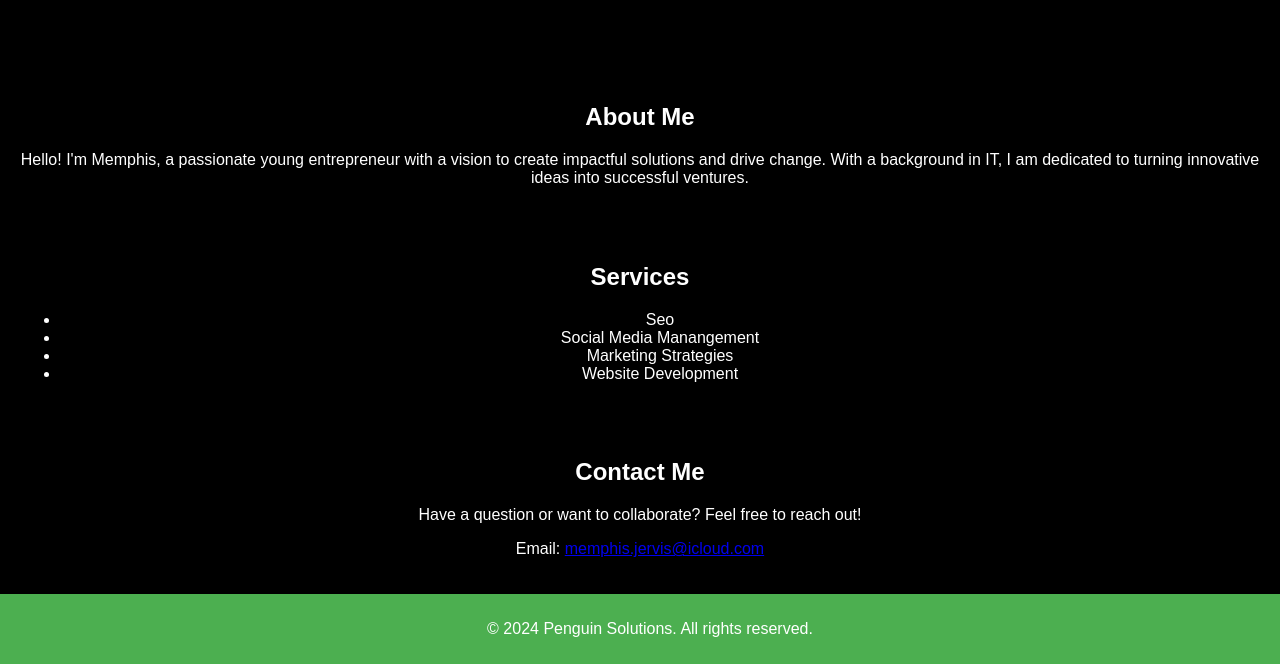
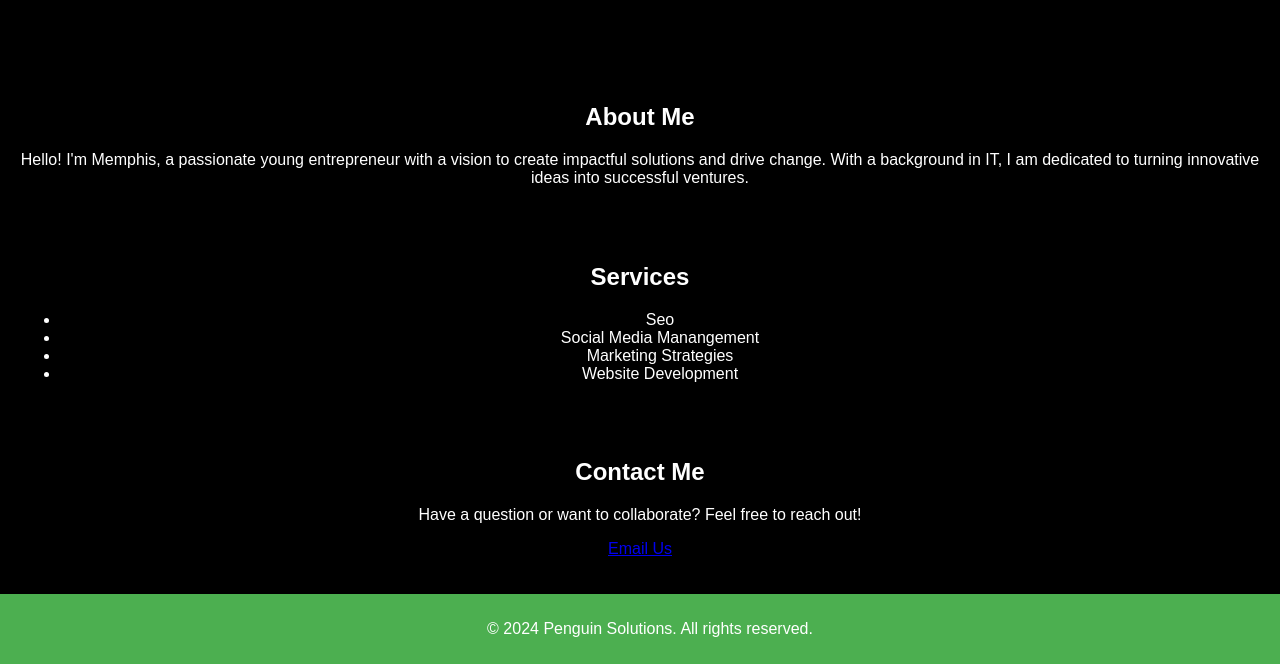
Before and after one commit to GeorgeBonzi/Test, a plain HTML site: page index.html in a window 1280 px wide. Shown: the part 334-998 px from the top of the page. Drawn offline with Linux system fonts and the light colour scheme.

Commit message:
Update index.html

```diff
--- a/index.html
+++ b/index.html
@@ -93,7 +93,7 @@
     <section id="contact" class="content">
         <h2>Contact Me</h2>
         <p>Have a question or want to collaborate? Feel free to reach out!</p>
-        <p>Email: <a href="mailto:penguin.soutions@penguinsollutions.com">memphis.jervis@icloud.com</a></p>
+        <p><a href="mailto:penguin.soutions@penguinsollutions.com">Email Us</a></p>
     </section>
 
     <footer>
```
